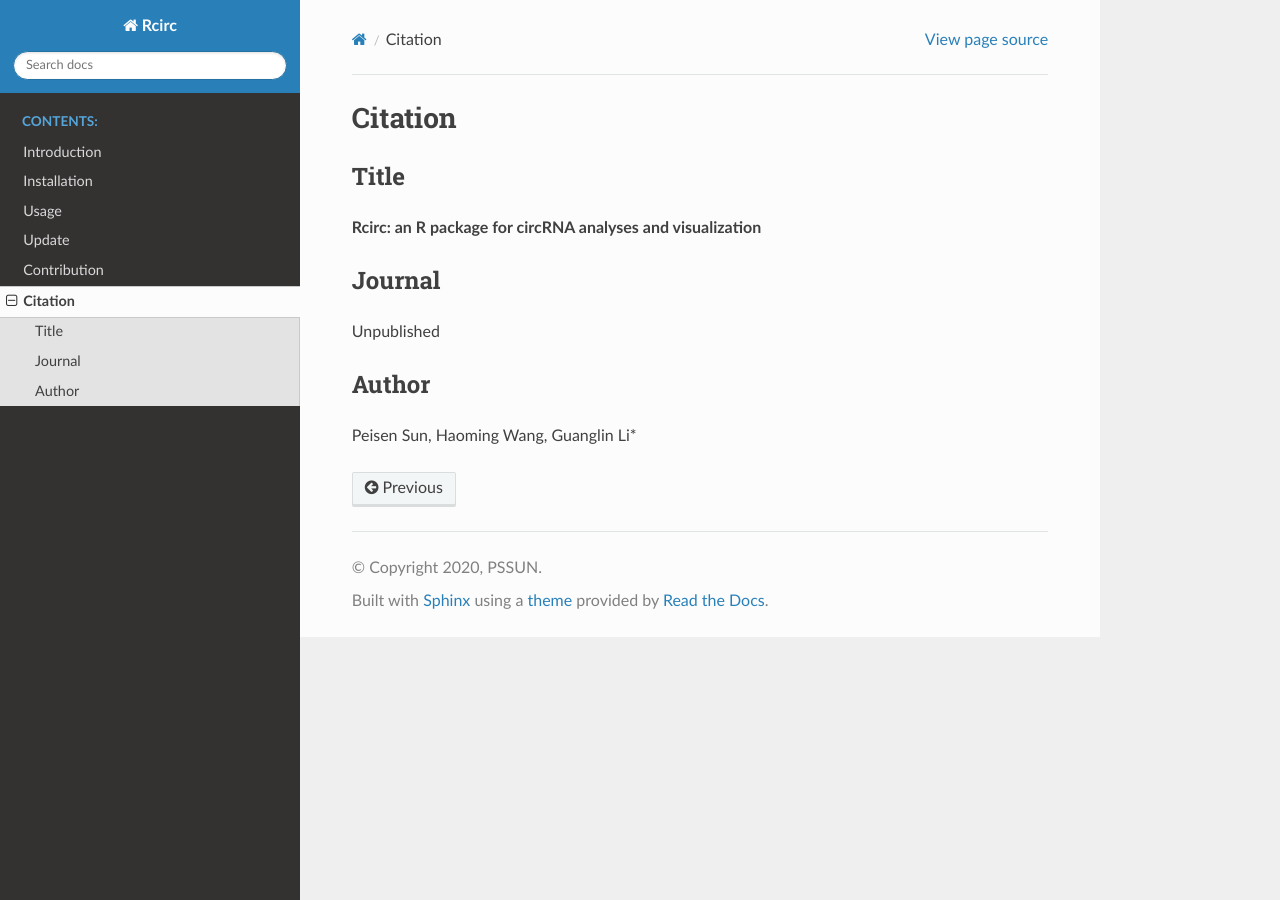
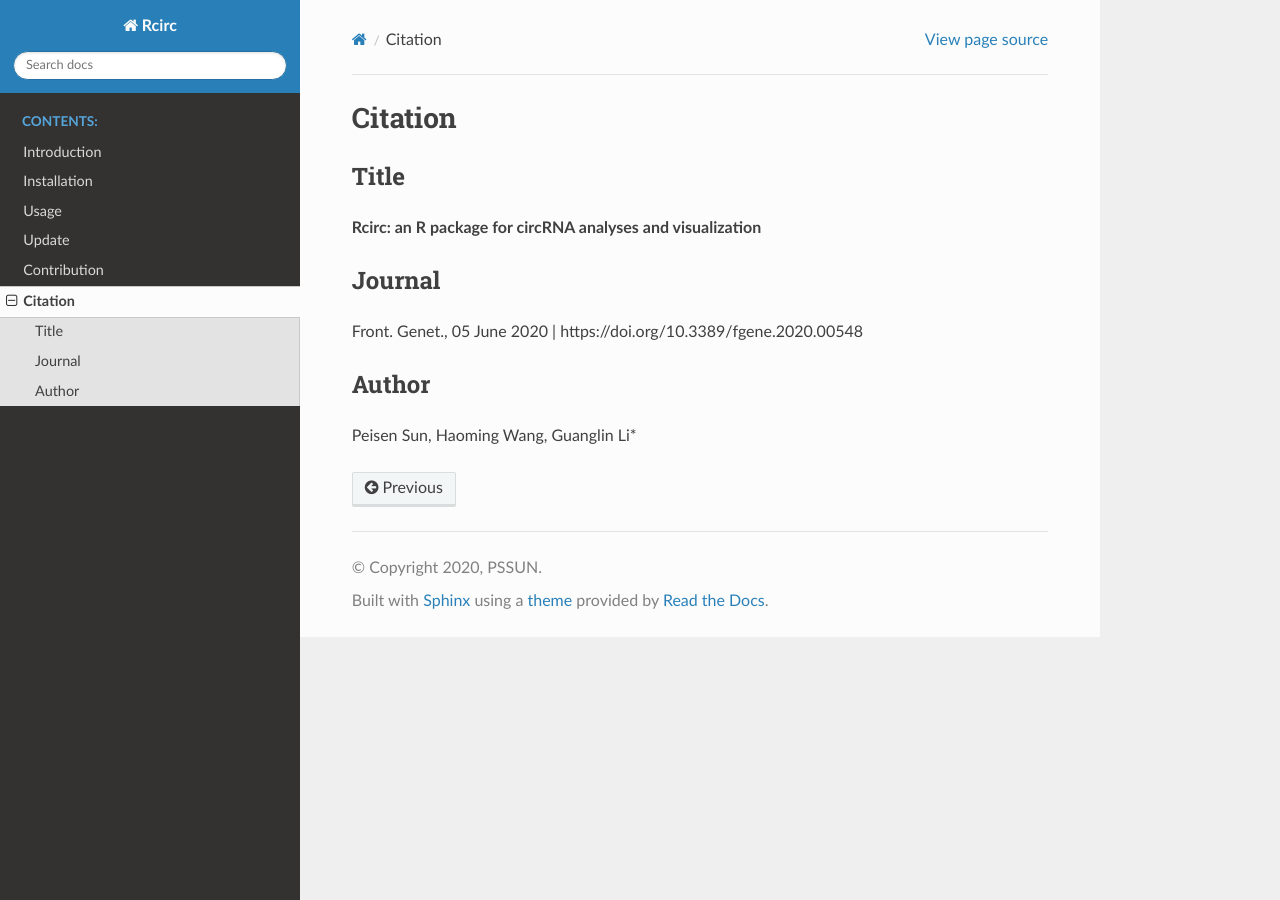
Before and after one commit to PSSUN/Rcirc_doc, a Sphinx documentation site: the page built from source/Citation/Citation.md, in a window 1280 px wide. Built offline with Sphinx 7.4.7 and the Read the Docs theme 2.0.0, drawn with Linux system fonts in a browser that asks for light colours.

Commit message:
Update Citation.md

```diff
--- a/source/Citation/Citation.md
+++ b/source/Citation/Citation.md
@@ -4,9 +4,11 @@
 
 **Rcirc: an R package for circRNA analyses and visualization**
 
+
+
 ## Journal
 
-Unpublished
+Front. Genet., 05 June 2020 | https://doi.org/10.3389/fgene.2020.00548
 
 ## Author
 
```
